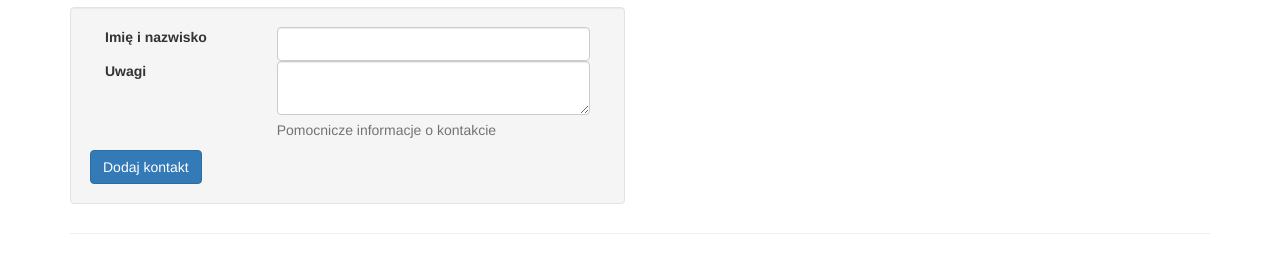
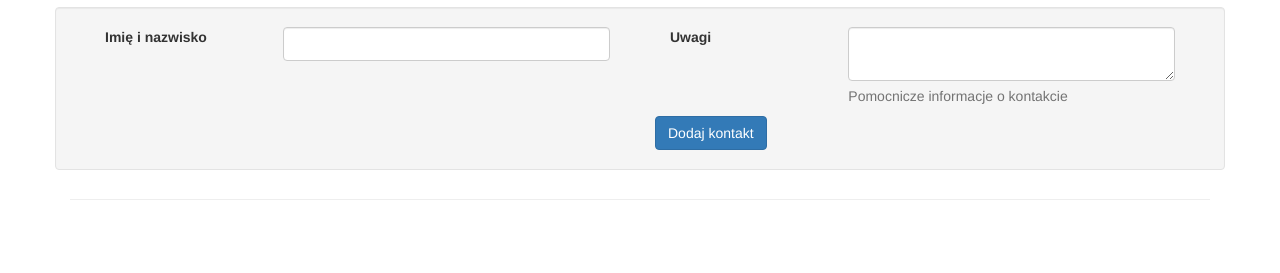
Before and after one commit to marqn/anguar_training, a plain HTML site: page chapter_2/index.html at #/add-contact in a window 1280 px wide. Shown: the part 155-428 px from the top of the page. Drawn offline with Linux system fonts and the light colour scheme.

Commit message:
little changes

```diff
--- a/chapter_2/pages/contact.html
+++ b/chapter_2/pages/contact.html
@@ -1,21 +1,21 @@
 <div class="page-header">
   <h1>Dodaj kontakt</h1>
   <form>
-    <div class="row">
-      <div class="col-sm-6">
-        <div class="form-group well">
+    <div class="row form-group well">
+        <div class="col-sm-6 ">
           <label for="name" class="col-sm-4 control-label">Imię i nazwisko</label>
           <div class="col-sm-8">
             <input type="text" id="name" class="form-control">
           </div>
-            <label for="notes" class="col-sm-4 control-label">Uwagi</label>
-            <div class="col-sm-8">
-              <textarea id="notes" class="form-control"></textarea>
-              <span class="help-block">Pomocnicze informacje o kontakcie</span>
-            </div>
+        </div>
+        <div class="col-sm-6 ">
+          <label for="notes" class="col-sm-4 control-label">Uwagi</label>
+          <div class="col-sm-8">
+            <textarea id="notes" class="form-control"></textarea>
+            <span class="help-block">Pomocnicze informacje o kontakcie</span>
+          </div>
           <input type="submit" class="btn btn-primary" value="Dodaj kontakt">
         </div>
-      </div>
     </div>
   </form>
 </div>
```
